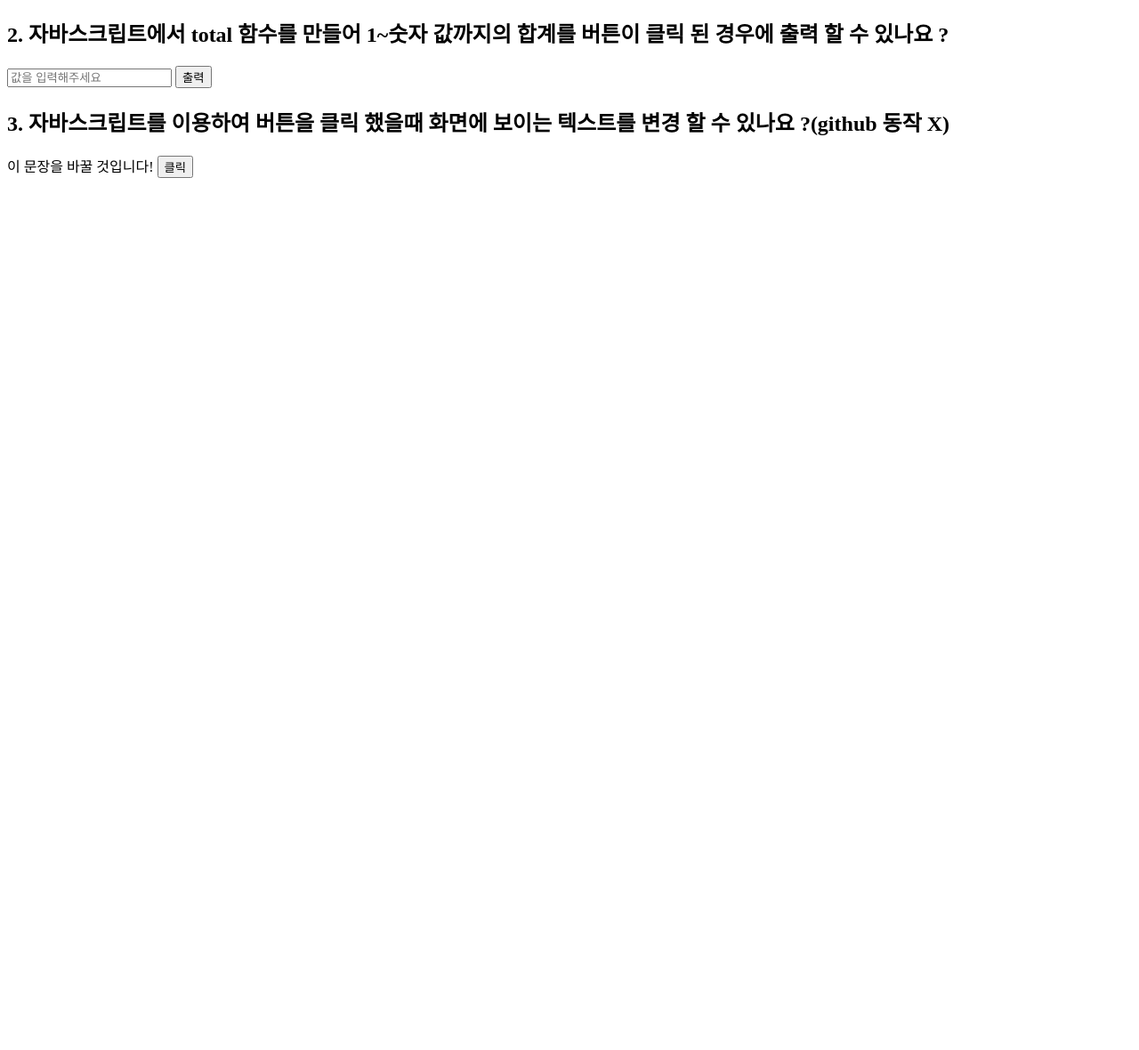
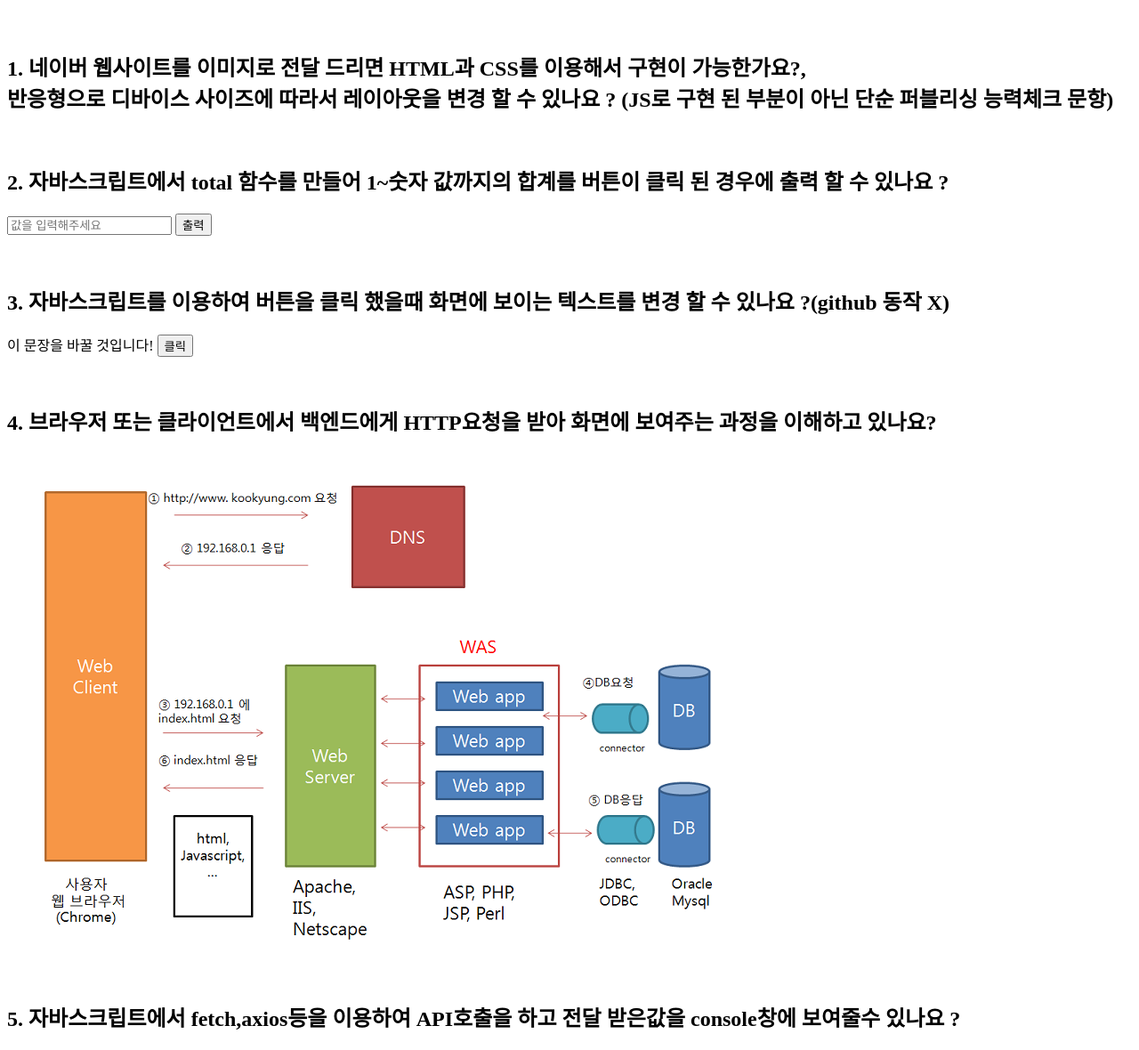
Before and after one commit to dsjk3172/Spring-Boot-Study, a plain HTML site: page index.html in a window 1280 px wide. Shown: the part 70-1250 px from the top of the page at 89% size. Before the commit the page ends 800 px from the top, so only its background shows below. Drawn offline with Linux system fonts and the light colour scheme.

Commit message:
2023.04.18 - question_4

```diff
--- a/index.html
+++ b/index.html
@@ -8,16 +8,30 @@
 </head>
 <body>
     <h1>나의 웹개발 기초실력 파악하기</h1>
+    <br>
+
+    <h2>1. 네이버 웹사이트를 이미지로 전달 드리면 HTML과 CSS를 이용해서 구현이 가능한가요?,<br>
+        반응형으로 디바이스 사이즈에 따라서 레이아웃을 변경 할 수 있나요 ? (JS로 구현 된 부분이 아닌 단순 퍼블리싱 능력체크 문항)</h2>
+    <br>
 
     <h2>2. 자바스크립트에서 total 함수를 만들어 1~숫자 값까지의 합계를 버튼이 클릭 된 경우에 출력 할 수 있나요 ?</h2>
 
     <input type="text" name="txtQuestion_2" id="txtQuestion_2" placeholder="값을 입력해주세요">
     <button onclick="question_2_DialogBox()">출력</button>
+    <br>
+    <br>
+    <br>
 
     <h2>3. 자바스크립트를 이용하여 버튼을 클릭 했을때 화면에 보이는 텍스트를 변경 할 수 있나요 ?(github 동작 X)</h2>
 
     <p id="txtQuestion_3">이 문장을 바꿀 것입니다!
     <button id = "text" onclick="change()">클릭</button></p>
+    <br>
+
+    <h2>4. 브라우저 또는 클라이언트에서 백엔드에게 HTTP요청을 받아 화면에 보여주는 과정을 이해하고 있나요?</h2>
+    <img src="/html/How the Web Works.png">
+
+    <h2>5. 자바스크립트에서 fetch,axios등을 이용하여 API호출을 하고 전달 받은값을 console창에 보여줄수 있나요 ?</h2>
 
     <script src = "../js/test.js"></script>
 </body>
```
Also changed, not shown: html/How the Web Works.png (added).
